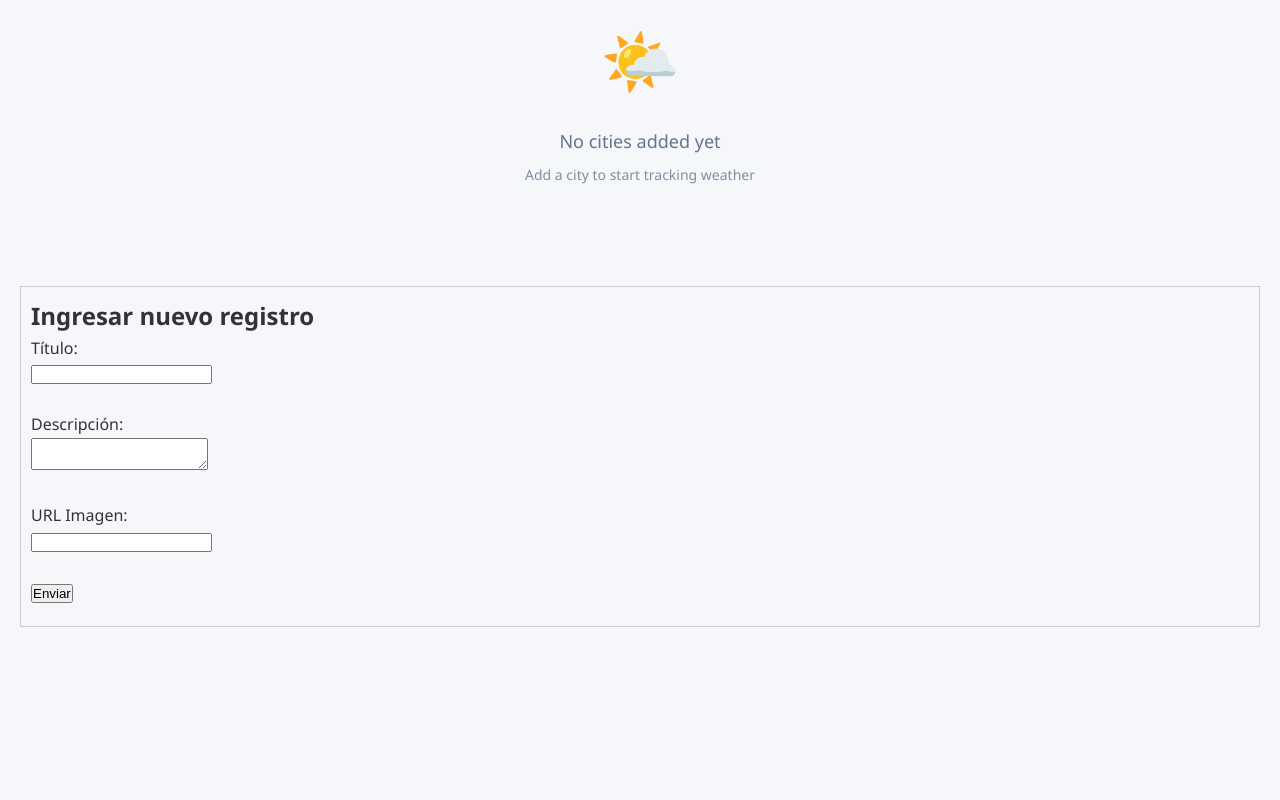
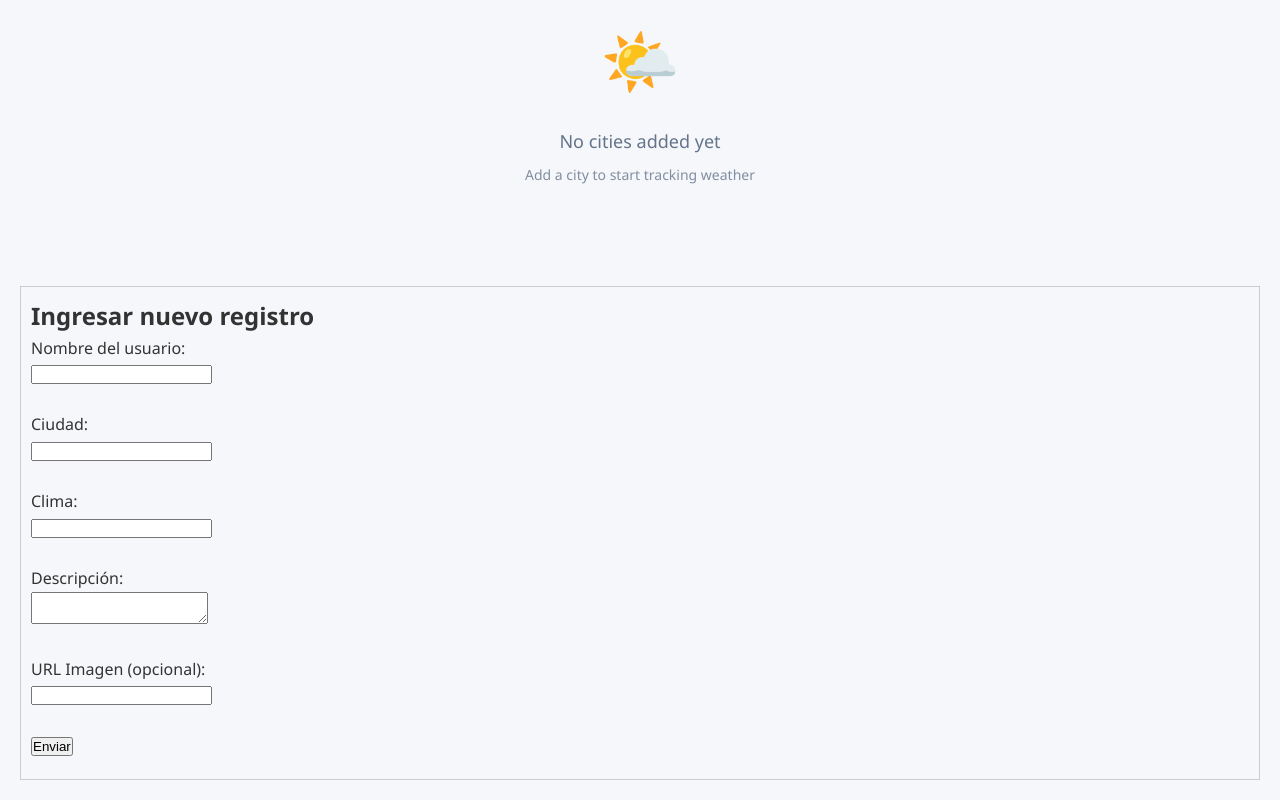
Before and after one commit to anyelin20/external_api, a plain HTML site: page frontend/index.html in a window 1280 px wide. Shown: the part 475-1275 px from the top of the page. Before the commit the page ends 1122 px from the top, so only its background shows below. Drawn offline with Linux system fonts and the light colour scheme; no server answers.

Commit message:
Agregar formulario

```diff
--- a/frontend/index.html
+++ b/frontend/index.html
@@ -69,14 +69,19 @@
     >
         <h2>Ingresar nuevo registro</h2>
         <form id="entradaForm">
-            <label for="titulo">Título:</label><br />
-            <input type="text" id="titulo" name="titulo" required /><br /><br />
+            <label for="nombre_usuario">Nombre del usuario:</label><br />
+            <input type="text" id="nombre_usuario" name="nombre_usuario" required /><br /><br />
+
+            <label for="ciudad">Ciudad:</label><br />
+            <input type="text" id="ciudad" name="ciudad" required /><br /><br />
+
+            <label for="clima">Clima:</label><br />
+            <input type="text" id="clima" name="clima" required /><br /><br />
 
             <label for="descripcion">Descripción:</label><br />
-            <textarea id="descripcion" name="descripcion" required></textarea
-            ><br /><br />
+            <textarea id="descripcion" name="descripcion" required></textarea><br /><br />
 
-            <label for="imagen_url">URL Imagen:</label><br />
+            <label for="imagen_url">URL Imagen (opcional):</label><br />
             <input type="url" id="imagen_url" name="imagen_url" /><br /><br />
 
             <button type="submit">Enviar</button>
@@ -95,7 +100,9 @@
 
                 const form = e.target;
                 const formData = new URLSearchParams();
-                formData.append("titulo", form.titulo.value);
+                formData.append("nombre_usuario", form.nombre_usuario.value);
+                formData.append("ciudad", form.ciudad.value);
+                formData.append("clima", form.clima.value);
                 formData.append("descripcion", form.descripcion.value);
                 formData.append("imagen_url", form.imagen_url.value);
 
```
